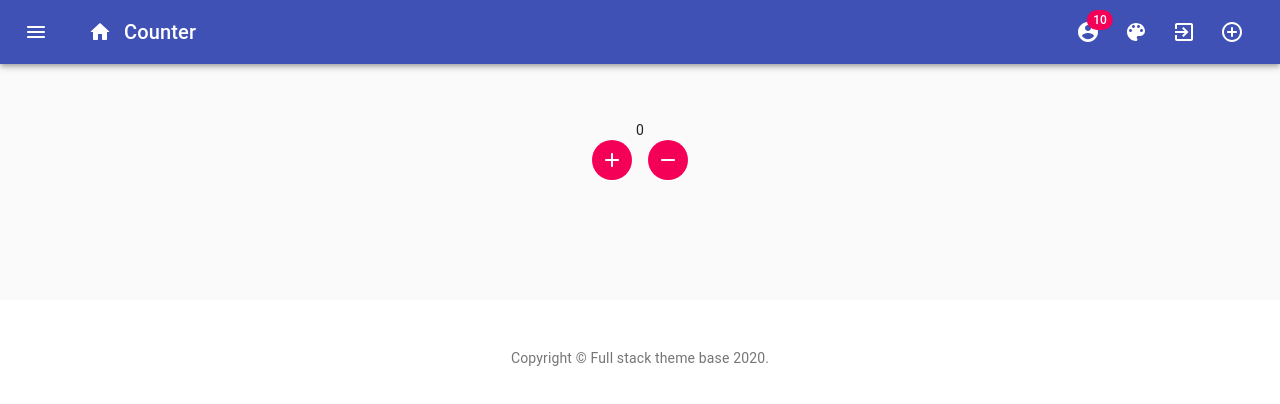
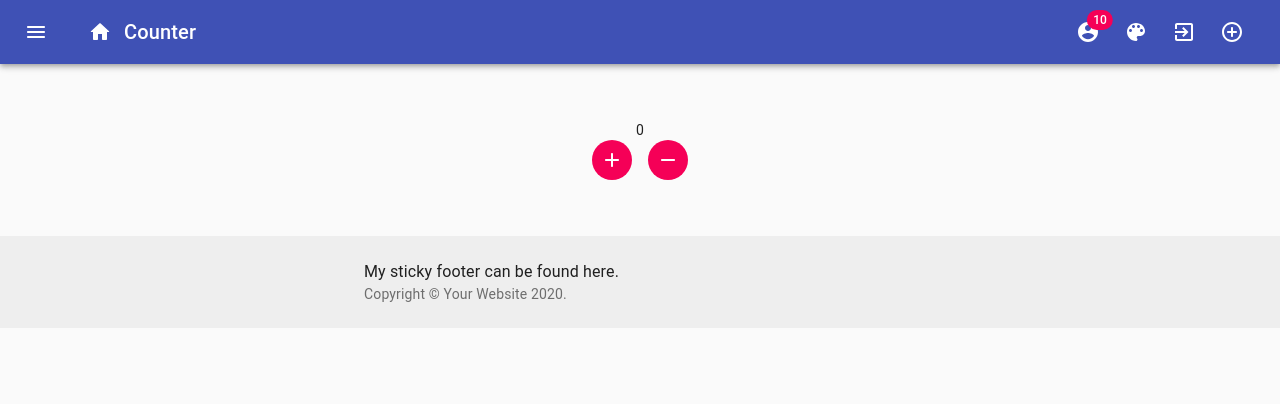
Before and after one commit to JonesTPG/fullstack-theme-base, a React (Create React App) app in the folder front-end/: page /counter in a window 1280 px wide. Shown: the top 404 px of the page. Built offline with nearby package versions, Linux system fonts and the light colour scheme; no server answers; what apollo-link-ws would draw is missing.

Commit message:
Expanded login tests. Making sure that local storage includes a valid token after login and when user clicks logout the token will be removed from local storage.

```diff
--- a/front-end/src/components/admin/AdminStyles.js
+++ b/front-end/src/components/admin/AdminStyles.js
@@ -3,7 +3,7 @@
 const styles = theme => ({
   root: {
     display: 'flex',
-    minHeight: '100vh'
+    minHeight: '100%'
   },
   drawer: {
     [theme.breakpoints.up('sm')]: {
--- a/front-end/src/components/footer/Footer.jsx
+++ b/front-end/src/components/footer/Footer.jsx
@@ -1,34 +1,57 @@
 import React from 'react';
-import PropTypes from 'prop-types';
+import CssBaseline from '@material-ui/core/CssBaseline';
+import Typography from '@material-ui/core/Typography';
 import { makeStyles } from '@material-ui/core/styles';
 import Container from '@material-ui/core/Container';
-import Typography from '@material-ui/core/Typography';
 import Link from '@material-ui/core/Link';
 
+function Copyright() {
+  return (
+    <Typography variant="body2" color="textSecondary">
+      {'Copyright © '}
+      <Link color="inherit" href="https://material-ui.com/">
+        Your Website
+      </Link>{' '}
+      {new Date().getFullYear()}
+      {'.'}
+    </Typography>
+  );
+}
+
 const useStyles = makeStyles(theme => ({
+  root: {
+    display: 'flex',
+    flexDirection: 'column',
+    minHeight: '100%'
+  },
+  main: {
+    marginTop: theme.spacing(8),
+    marginBottom: theme.spacing(2)
+  },
   footer: {
-    backgroundColor: theme.palette.background.paper,
-    marginTop: theme.spacing(8),
-    padding: theme.spacing(6, 0)
+    padding: theme.spacing(3, 2),
+    marginTop: 'auto',
+    backgroundColor:
+      theme.palette.type === 'dark'
+        ? theme.palette.grey[800]
+        : theme.palette.grey[200]
   }
 }));
 
-const Footer = props => {
+export default function StickyFooter() {
   const classes = useStyles();
 
   return (
-    <footer className={classes.footer}>
-      <Container maxWidth="lg">
-        <Typography variant="body2" color="textSecondary" align="center">
-          {'Copyright © '}
-          <Link color="inherit" href="https://material-ui.com/">
-            Full stack theme base
-          </Link>{' '}
-          {new Date().getFullYear()}
-          {'.'}
-        </Typography>
-      </Container>
-    </footer>
+    <div className={classes.root}>
+      <CssBaseline />
+      <footer className={classes.footer}>
+        <Container maxWidth="sm">
+          <Typography variant="body1">
+            My sticky footer can be found here.
+          </Typography>
+          <Copyright />
+        </Container>
+      </footer>
+    </div>
   );
-};
-export default Footer;
+}
--- a/front-end/src/components/main/Main.jsx
+++ b/front-end/src/components/main/Main.jsx
@@ -64,7 +64,7 @@
           <IconButton onClick={handleThemeChange} color="inherit">
             <ColorLensIcon />
           </IconButton>
-          <IconButton onClick={logOut} color="inherit">
+          <IconButton data-cy="logout" onClick={logOut} color="inherit">
             <ExitToAppIcon />
           </IconButton>
           <IconButton
```
Also changed, not shown: 2 other files (tests, documents, lock files or other folders).
